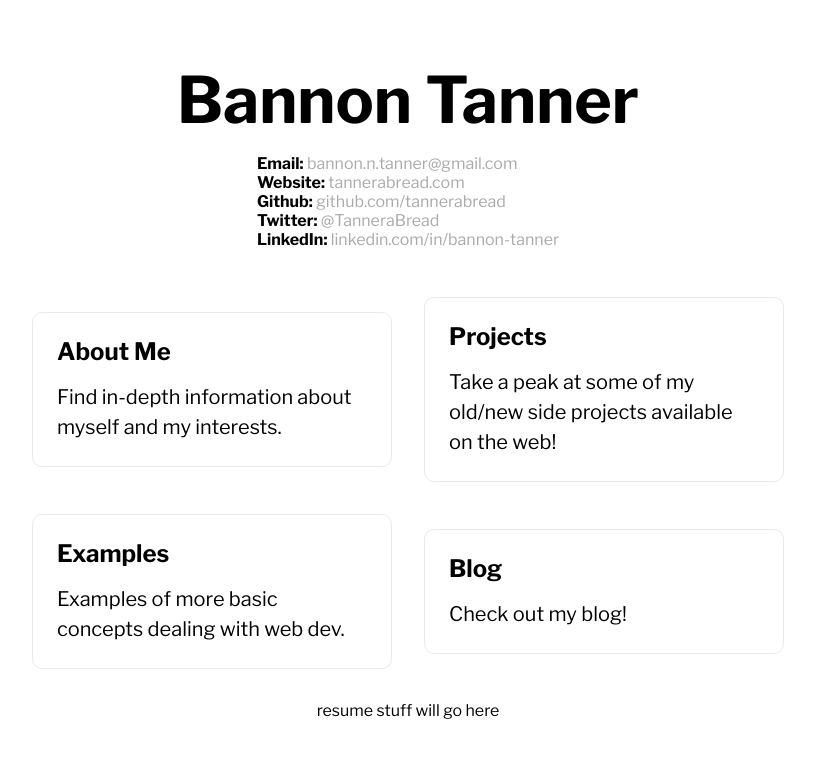
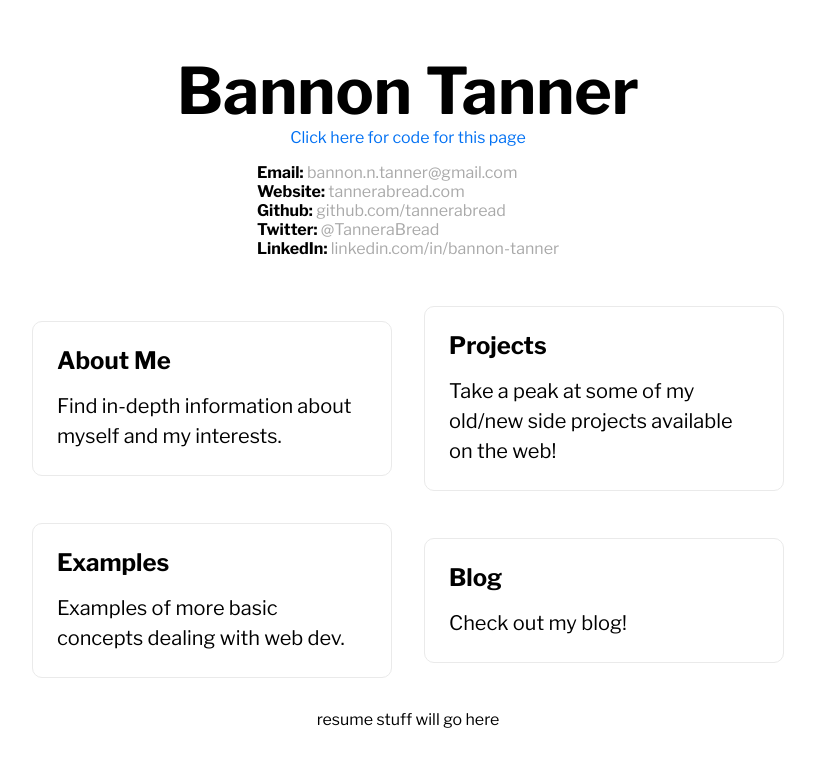
Before and after one commit to tannerabread/resume, a Next.js app: page / in a window 1280 px wide. Shown: the top 766 px of the page, without its empty margins (232-1047 px from the left). Built offline with nearby package versions, Linux system fonts and the light colour scheme.

Commit message:
fixed layout and added Title component

```diff
--- a/src/Home.module.css
+++ b/src/Home.module.css
@@ -8,16 +8,16 @@
   height: 100vh;
 } */
 
-.main {
+/* .main {
   padding: 5rem 0;
   flex: 1;
   display: flex;
   flex-direction: column;
   justify-content: center;
   align-items: center;
-}
+} */
 
-.footer {
+/* .footer {
   width: 100%;
   height: 100px;
   border-top: 1px solid #eaeaea;
@@ -31,9 +31,9 @@
   justify-content: center;
   align-items: center;
   flex-grow: 1;
-}
+} */
 
-.title a {
+/* .title a {
   color: #0070f3;
   text-decoration: none;
 }
@@ -48,7 +48,7 @@
   margin: 0;
   line-height: 1.15;
   font-size: 4rem;
-}
+} */
 
 .title,
 .description {
--- a/src/components/Layout.js
+++ b/src/components/Layout.js
@@ -1,9 +1,22 @@
 import React from 'react'
+import Container from './Container'
+import styled from 'styled-components'
+
+const Main = styled.main`
+  padding: 5rem 0;
+  flex: 1;
+  display: flex;
+  flex-direction: column;
+  justify-content: center;
+  align-items: center;
+`
 
 const Layout = ({ children }) => {
   return (
     <>
-      <main>{children}</main>
+      <Container>
+        <Main>{children}</Main>
+      </Container>
     </>
   )
 }
--- /dev/null
+++ b/src/components/Title.js
@@ -0,0 +1,32 @@
+import styled from 'styled-components'
+
+const StyledHeading = styled.h1`
+  margin: 0;
+  line-height: 1.15;
+  font-size: 4rem;
+  text-align: center;
+`
+
+const StyledSubheading = styled.a`
+  color: #0070f3;
+  text-decoration: none;
+
+  &:hover,
+  &:focus,
+  &:active {
+    text-decoration: underline;
+  }
+`
+
+const Title = (props) => {
+  return (
+    <>
+      <StyledHeading>{props.heading}</StyledHeading>
+      <StyledSubheading href={props.href} target="_blank" rel="noreferrer">
+        {props.subheading}
+      </StyledSubheading>
+    </>
+  )
+}
+
+export default Title
--- a/src/pages/index.js
+++ b/src/pages/index.js
@@ -1,28 +1,27 @@
 import Head from 'next/head'
 import styles from '../Home.module.css'
 
-import Container from '../components/Container'
-
+import Layout from '../components/Layout'
+import Title from '../components/Title'
 import Contacts from '../components/Contacts'
 import contacts from '../data/contacts.json'
-
 import Grid from '../components/Grid'
 import HomeGrid from '../components/HomeGrid'
 import homegrid from '../data/homegrid.json'
 
-// import Experience from '../components/Experience'
-
 export default function Home() {
   return (
-    <Container>
+    <>
       <Head>
         <title>Bannon Tanner Resume</title>
       </Head>
 
-      <main className={styles.main}>
-        <h1 className={styles.title}>
-          Bannon Tanner
-        </h1>
+      <Layout>
+        <Title
+          heading="Bannon Tanner"
+          subheading="Click here for code for this page"
+          href="https://github.com/tannerabread/resume/blob/main/src/pages/index.js"
+        />
 
         <Contacts contacts={contacts} />
 
@@ -33,7 +32,7 @@ export default function Home() {
         <div className="resume">
           <p>resume stuff will go here</p>
         </div>
-      </main>
-    </Container>
+      </Layout>
+    </>
   )
 }
```
